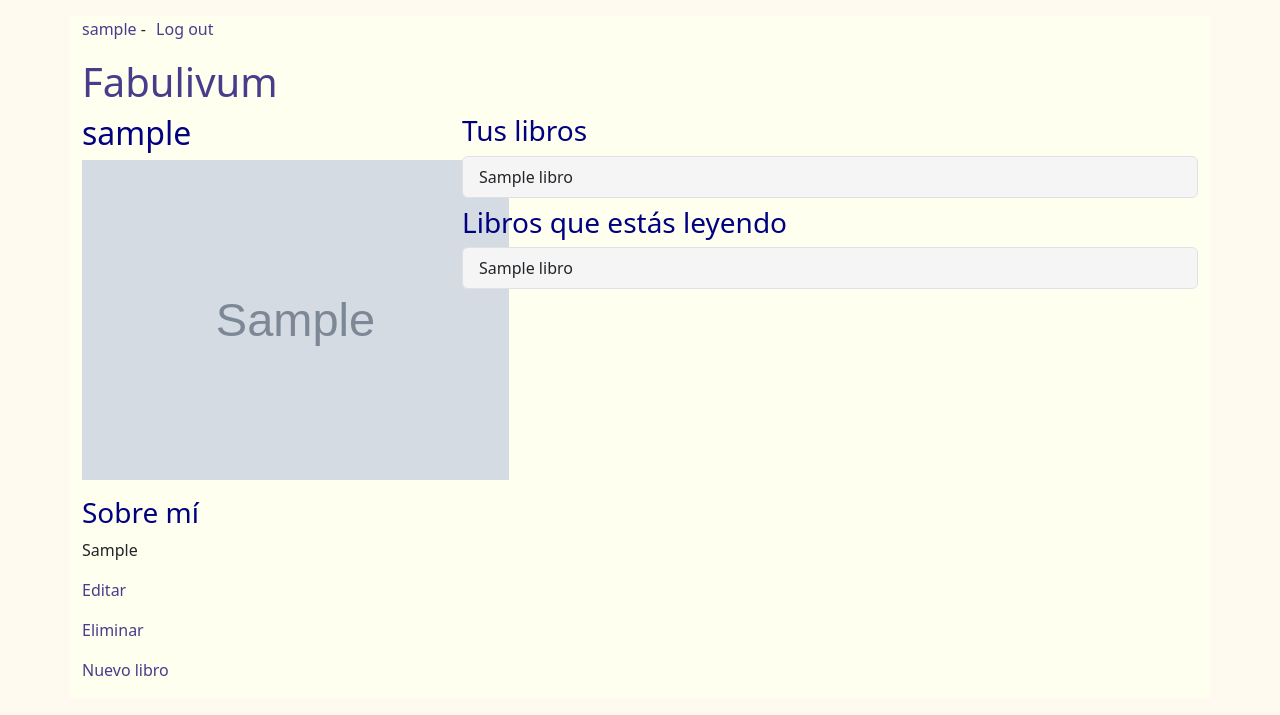
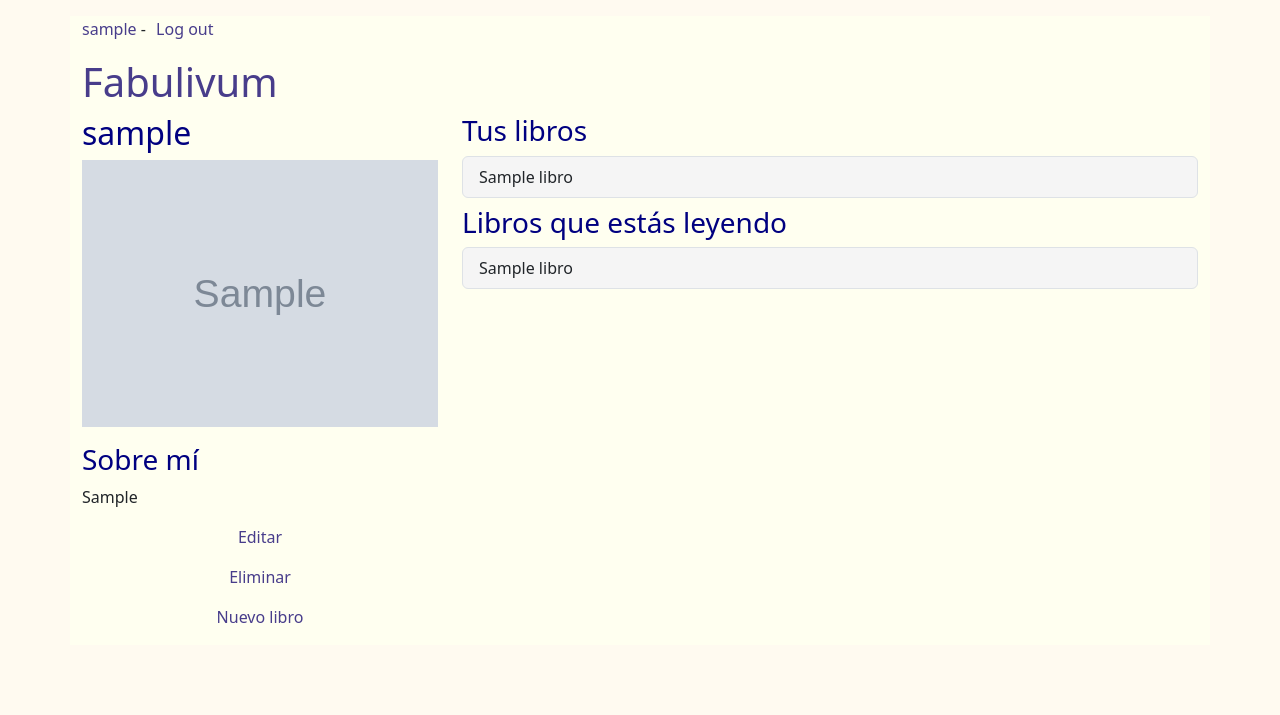
Before and after one commit to JavierEstudios/Proyecto-libro-online, a Django app: page /usuario/1 in a window 1280 px wide. Shown: the top 715 px of the page. Run offline with Django 5.2, Linux system fonts and the light colour scheme; a user stored in the database is signed in; tables that the repository leaves empty hold one stand-in row (values such as "Sample post"); grey boxes marked "Sample" are stand-in pictures.

Commit message:
Ultimos retoques visuales

```diff
--- a/libro/static/css/css.css
+++ b/libro/static/css/css.css
@@ -8,6 +8,15 @@ body {
 }
 h1, h2, h3 {
     color: navy;
+}
+h1.texto-pagina-inicio {
+    font-size: 3em;
+}
+.texto-pagina-inicio, .menu-autor-libro {
+    text-align: center;
+}
+p.texto-pagina-inicio {
+    font-size: 2em;
 }
 label {
     font-weight: bold;
@@ -51,3 +60,7 @@ a {
 .item-lista-libros {
     margin: 0em 0.2em;
 }
+.imagenes {
+    max-height: 20em;
+    max-width: 100%;
+}
--- a/libro/templates/libro/main.html
+++ b/libro/templates/libro/main.html
@@ -6,7 +6,7 @@
 {% endblock %}
 
 {% block content %}
-    <h1>Fabulivum</h1>
-    <p><a href="{% url 'lista_de_libros' %}">Libros</a></p>
-    <p><a href="{% url 'lista_de_autores' %}">Autores</a></p>
+    <h1 class="texto-pagina-inicio">Fabulivum</h1>
+    <p class="texto-pagina-inicio"><a href="{% url 'lista_de_libros' %}">Libros</a></p>
+    <p class="texto-pagina-inicio"><a href="{% url 'lista_de_autores' %}">Autores</a></p>
 {% endblock %}
--- a/libro/templates/libro/usuario.html
+++ b/libro/templates/libro/usuario.html
@@ -11,14 +11,14 @@
         <div class="col-md-4">
             <h2>{{ usuario.username }}</h2>
             {% if usuario.imagen_perfil %}
-                <p><img style="height: 20em;" img src="{{ usuario.imagen_perfil.url }}" alt="Fotografía de {{ usuario.username }}"></p>
+                <p><img class="imagenes" src="{{ usuario.imagen_perfil.url }}" alt="Fotografía de {{ usuario.username }}"></p>
             {% endif %}
             <h3>Sobre mí</h3>
             <p>{{ usuario.sobre_mi }}</p>
             {% if usuario.pk == user.pk %}
-                <p><a href="{% url 'editar_el_usuario' pk=usuario.pk %}">Editar</a></p>
-                <p><a href="{% url 'eliminar_el_usuario' pk=usuario.pk %}">Eliminar</a></p>
-                <p><a href="{% url 'nuevo_libro' %}">Nuevo libro</a></p>
+                <p class="menu-autor-libro"><a href="{% url 'editar_el_usuario' pk=usuario.pk %}">Editar</a></p>
+                <p class="menu-autor-libro"><a href="{% url 'eliminar_el_usuario' pk=usuario.pk %}">Eliminar</a></p>
+                <p class="menu-autor-libro"><a href="{% url 'nuevo_libro' %}">Nuevo libro</a></p>
             {% endif %}
         </div>
         <div class="col-md-8">
--- a/mysite/settings.py
+++ b/mysite/settings.py
@@ -24,7 +24,7 @@ BASE_DIR = Path(__file__).resolve().parent.parent
 SECRET_KEY = 'django-insecure-(dl$=dde7uov2*+@-(d(fxio$^f8v8@j^y%q=7p3^7xgii)98i'
 
 # SECURITY WARNING: don't run with debug turned on in production!
-DEBUG = True
+DEBUG = False
 
 ALLOWED_HOSTS = ['localhost','127.0.0.1','TFGLibrosJavier.eu.pythonanywhere.com']
 
```
Also changed, not shown: libro/templates/libro/libro.html (+9 -9 lines).
